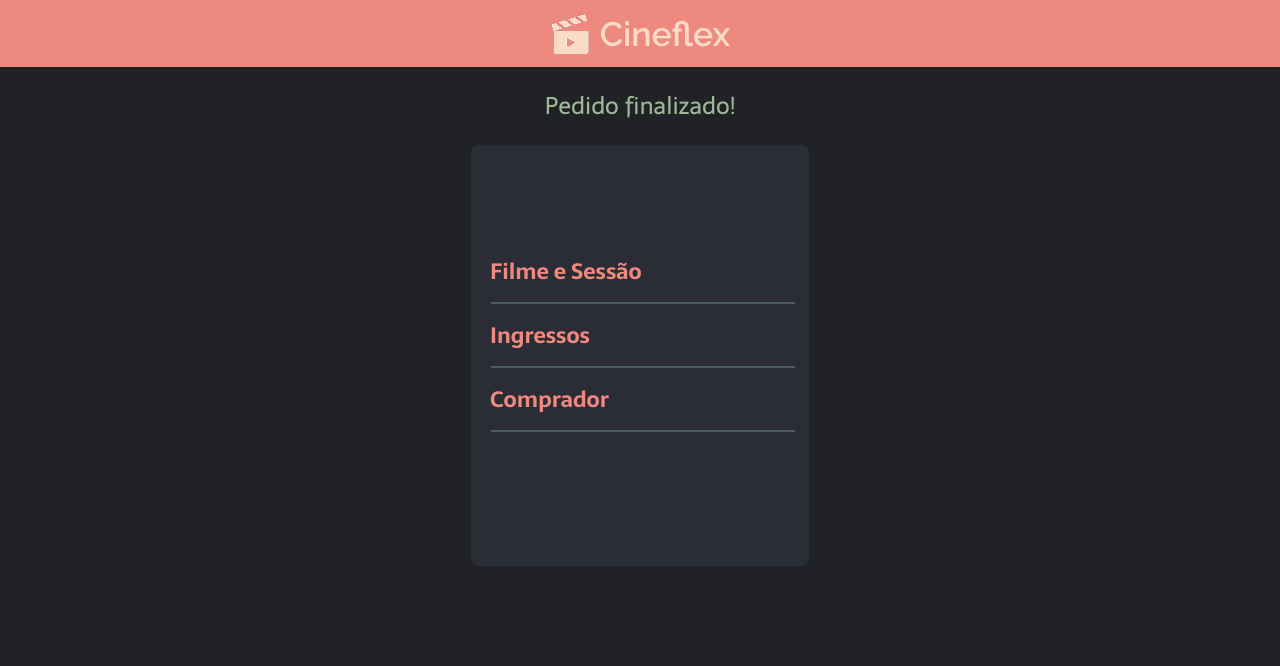
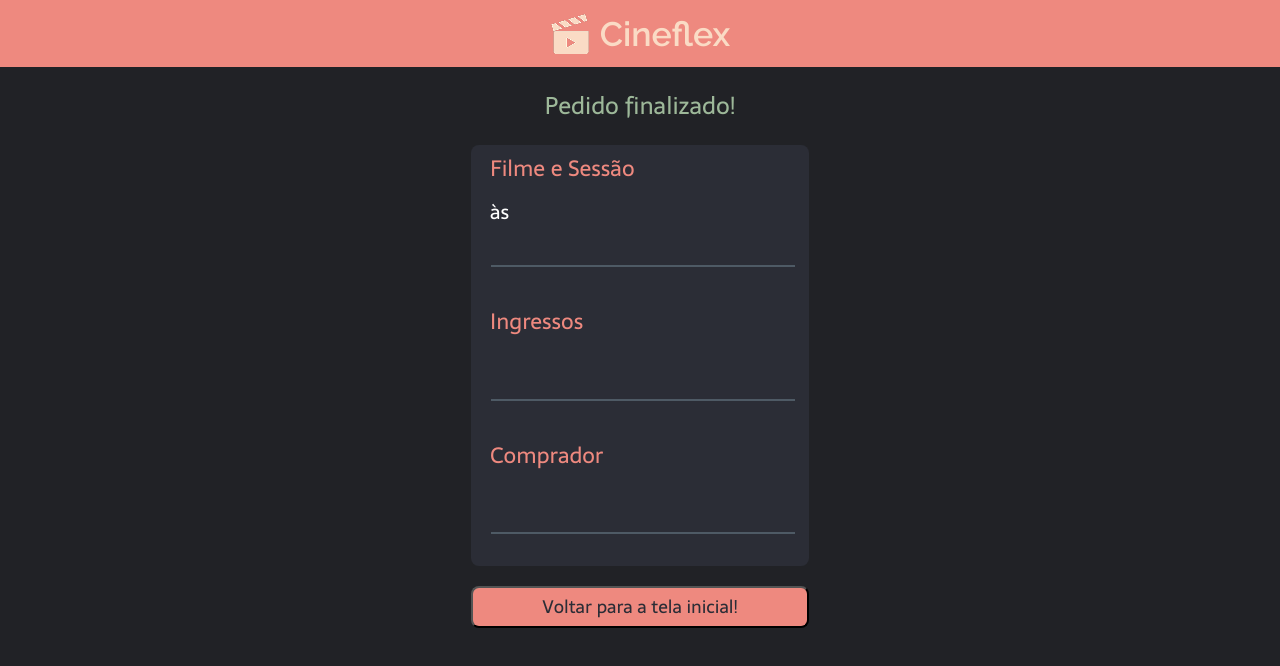
Before and after one commit to jorgekoch/cineflex-axios-react, a React (Vite) app: page /sucesso in a window 1280 px wide. Shown: the top 666 px of the page. Built offline with nearby package versions, Linux system fonts and the light colour scheme; a web font is replaced by a local one.

Commit message:
implement session management and data passing across components; update form handling for seat reservation

```diff
--- a/src/App.jsx
+++ b/src/App.jsx
@@ -5,18 +5,28 @@ import Assentos from "./components/Assentos.jsx";
 import Sucesso from "./components/Sucesso.jsx";
 import styled from "styled-components";
 import { BrowserRouter, Routes, Route } from "react-router-dom";
+import { useState } from "react";
 
 export default function App() {
+
+  const [sessionData, setSessionData] = useState({
+    name: "",
+    date: "",
+    time: "",
+    seats: [],
+    buyerName: "",
+    buyerCPF: ""
+  })
 
   return (
     <BrowserRouter>
       <Body>
       <Topo />
         <Routes>
-          <Route path="/" element={<Home />} />
-          <Route path="/sessoes/:movieId" element={<Sessoes />} />
-          <Route path="/assentos/:showtimeId" element={<Assentos />} />
-          <Route path="/sucesso" element={<Sucesso />} />
+          <Route path="/" element={<Home setSessionData={setSessionData} sessionData={sessionData} />} />
+          <Route path="/sessoes/:movieId" element={<Sessoes setSessionData={setSessionData} sessionData={sessionData} />} />
+          <Route path="/assentos/:showtimeId" element={<Assentos setSessionData={setSessionData} sessionData={sessionData} />} />
+          <Route path="/sucesso" element={<Sucesso sessionData={sessionData} />} />
         </Routes>
       </Body>
     </BrowserRouter>
--- a/src/components/Assentos.jsx
+++ b/src/components/Assentos.jsx
@@ -3,12 +3,26 @@ import axios from "axios"
 import { useEffect, useState } from "react";
 import { useNavigate, useParams } from "react-router-dom";
 
-export default function Assentos () {
+export default function Assentos ({ setSessionData, sessionData }) {
     const { showtimeId } = useParams();
     const navigate = useNavigate();
     const [assentos, setAssentos] = useState([]);
     const [selectedSeats, setSelectedSeats] = useState([]);
+    const [name, setName] = useState("");
+	const [document, setDocument] = useState("");
 
+    function finalizar (event) {
+        event.preventDefault();
+
+        axios.post("https://mock-api.driven.com.br/api/v8/cineflex/seats/book-many",
+            {
+            ids: selectedSeats,
+            name: name,
+            cpf: document
+            })
+            .then(() => navigate("/sucesso"))
+            .catch(error => console.log(error.response.data))
+    }
 
     useEffect(() => {
         axios.get(`https://mock-api.driven.com.br/api/v8/cineflex/showtimes/${showtimeId}/seats`)
@@ -39,18 +53,24 @@ export default function Assentos () {
                 ))}
             </Seats>
             <Empty></Empty>
+                <form onSubmit={finalizar}>
                     <InfoName>
                         <h1>Nome do comprador:</h1>
-                    <input type="text" placeholder="Digite seu nome..."/>
+                        <input type="text" value={name} onChange={e => setName(e.target.value)} placeholder="Digite seu nome..." required />
                     </InfoName>
                     <InfoName>
                         <h1>CPF do comprador:</h1>
-                    <input type="text" placeholder="Digite seu CPF..."/>
+                        <input type="number" value={document} onChange={e => setDocument(e.target.value)} placeholder="Digite seu CPF..." required />
                     </InfoName>
                     <Button
-                onClick={() => navigate("/sucesso")}>
+                        type="submit"
+                        onClick={() => {
+                            const selectedSeatNames = selectedSeats.map(seatId => assentos.seats.find(seat => seat.id === seatId).name);
+                            setSessionData({...sessionData, seats: selectedSeatNames, buyer: name, buyerCPF: document});
+                            }}>
                         <h1>Reservar assento(s)</h1>
                     </Button>
+                </form>
         </Body>
     )
 }
--- a/src/components/Home.jsx
+++ b/src/components/Home.jsx
@@ -3,7 +3,7 @@ import { useEffect, useState } from "react";
 import { useNavigate } from "react-router-dom";
 import styled from "styled-components";
 
-export default function Home () {
+export default function Home ({ setSessionData, sessionData }) {
     const [poster, setPoster] = useState([]);
     const navigate = useNavigate();
 
@@ -25,7 +25,9 @@ export default function Home () {
                 {poster.map((movie, id) => (
                     <Movie key={id}>
                         <img src={movie.posterURL} alt="img" onClick={() => {
-                            navigate(`/sessoes/${movie.id}`)}}/>
+                            navigate(`/sessoes/${movie.id}`)
+                            setSessionData({...sessionData, name: movie.title})
+                            }}/>
                     </Movie>
                 ))}
             </Movies>
--- a/src/components/Sessoes.jsx
+++ b/src/components/Sessoes.jsx
@@ -3,7 +3,7 @@ import { useEffect, useState } from "react";
 import { useNavigate, useParams } from "react-router-dom";
 import styled from "styled-components";
 
-export default function Sessoes () {
+export default function Sessoes ({ setSessionData, sessionData }) {
     const { movieId } = useParams();
 
     const [sessao, setSessao] = useState([]);
@@ -30,7 +30,10 @@ export default function Sessoes () {
                                     <Empty></Empty>
                                     <TimeContainer>
                                         {day.showtimes.map(showtime => (
-                                            <Time key={showtime.id} onClick={() => navigate(`/assentos/${showtime.id}`)}>
+                                            <Time key={showtime.id} onClick={() => {
+                                                navigate(`/assentos/${showtime.id}`)
+                                                setSessionData({...sessionData, date: day.date, time: showtime.name})
+                                                }}>
                                                 <h3>{showtime.name}</h3>
                                             </Time>
                                         ))}
--- a/src/components/Sucesso.jsx
+++ b/src/components/Sucesso.jsx
@@ -1,6 +1,8 @@
+import { useNavigate } from "react-router-dom";
 import styled from "styled-components";
 
-export default function Sucesso () {
+export default function Sucesso ({ sessionData }) {
+    const navigate = useNavigate();
 
     return (
         <Body>
@@ -9,12 +11,25 @@ export default function Sucesso () {
             </Title>
             <SessionData>
                 <h1>Filme e Sessão</h1>
+                <h2><p>{sessionData.name}</p>
+                    {sessionData.date} às {sessionData.time}
+                </h2>
                 <Empty></Empty>
                 <h1>Ingressos</h1>
+                <h2>{sessionData.seats.map(seat => (
+                    <p key={seat}>Assento {seat}</p>
+                ))}</h2>
                 <Empty></Empty>
                 <h1>Comprador</h1>
+                <h2><p>{sessionData.buyer}</p>
+                    {sessionData.buyerCPF}
+                </h2>
                 <Empty></Empty>
             </SessionData>
+            <Button
+                onClick={() => navigate("/")}>
+                <h1>Voltar para a tela inicial!</h1>
+            </Button>
         </Body>
     )
 }
@@ -58,14 +73,14 @@ const SessionData = styled.div`
     display: flex;
     flex-direction: column;
     align-items: flex-start;
-    justify-content: center;
+    justify-content: space-around;
     width: 338px;
     height: 421px;
     border-radius: 8px;
     background-color: #2B2D36;
     h1 {
         font-family: Sarala;
-        font-weight: 700;
+        font-weight: 700px;
         font-size: 22px;
         line-height: 100%;
         letter-spacing: 4%;
@@ -73,10 +88,39 @@ const SessionData = styled.div`
         color: #EE897F;
         margin-left: 19px;
     }
+    h2 {
+        font-family: Sarala;
+        font-weight: 400px;
+        font-size: 20px;
+        line-height: 100%;
+        letter-spacing: 4%;
+        vertical-align: middle;
+        color: #FFFFFF;
+        margin-left: 19px;
+
+    }
     `
 
-    const Empty = styled.div`
+const Empty = styled.div`
         width: 302px;
         border: 1px solid #4E5A65;
         margin: 20px;
     `
+
+const Button = styled.button`
+    width: 338px;
+    height: 42px;
+    border-radius: 8px;
+    background-color: #EE897F;
+    margin: 20px;
+    h1 {
+        font-family: Sarala;
+        font-weight: 700px;
+        font-size: 18px;
+        line-height: 100%;
+        letter-spacing: 4%;
+        text-align: center;
+        vertical-align: middle;
+        color: #2B2D36;
+    }
+`
```
Lines whose indentation alone changed are shown as unchanged.
